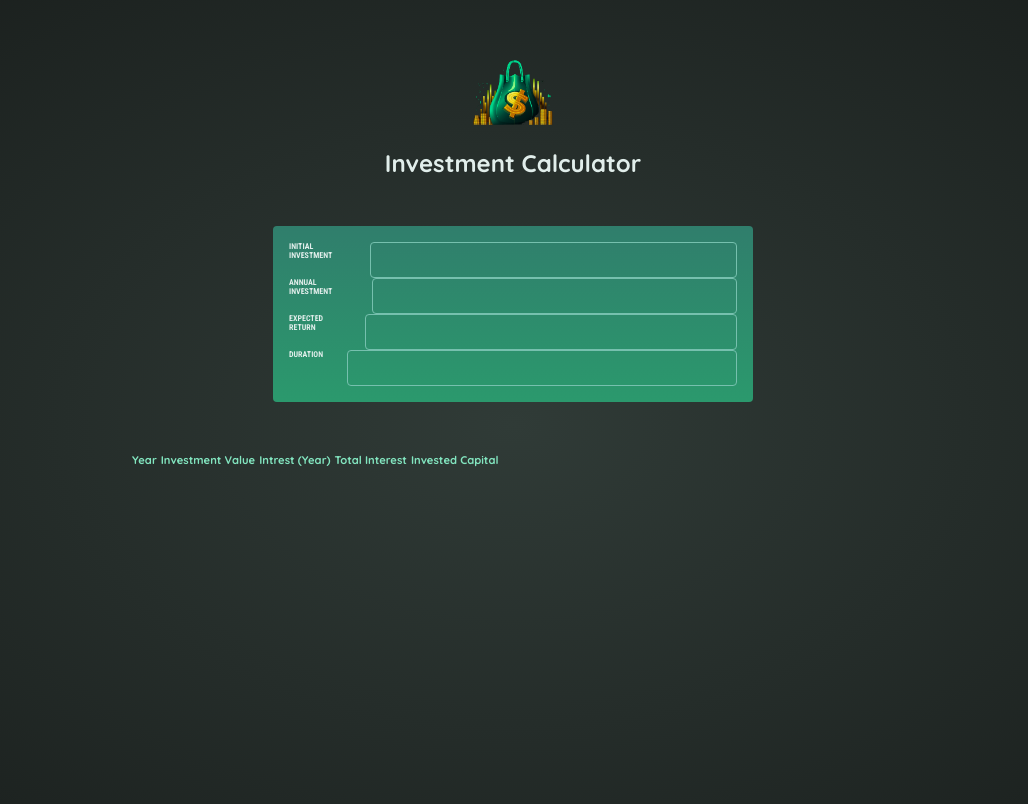
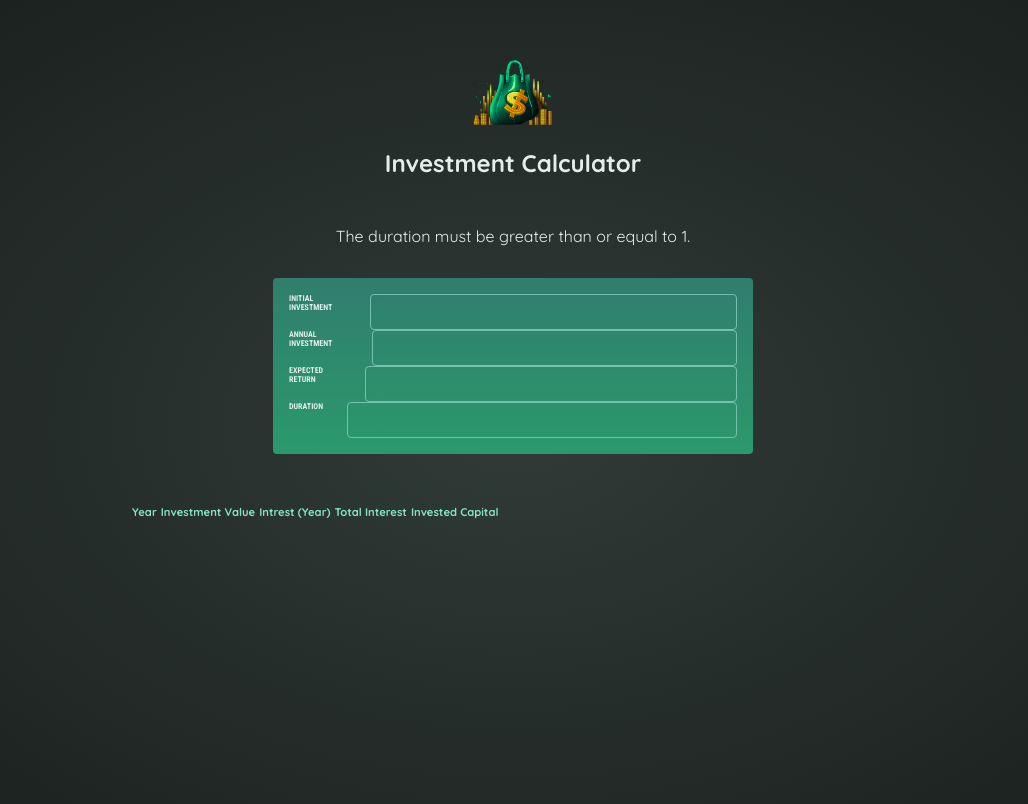
Before and after one commit to liaopeichen/react-investment-calculator, a React (Vite) app: page / in a window 1280 px wide. Shown: the top 804 px of the page, without its empty margins (127-1155 px from the left). Built offline with nearby package versions, Linux system fonts and the light colour scheme.

Commit message:
add condition to display info message for invalid duration

```diff
--- a/src/App.jsx
+++ b/src/App.jsx
@@ -10,6 +10,11 @@ function App() {
 
   return (
     <main>
+      {duration < 1 && (
+        <p className="center">
+          The duration must be greater than or equal to 1.
+        </p>
+      )}
       <div id="user-input">
         <UserInput
           label="initial investment"
```
